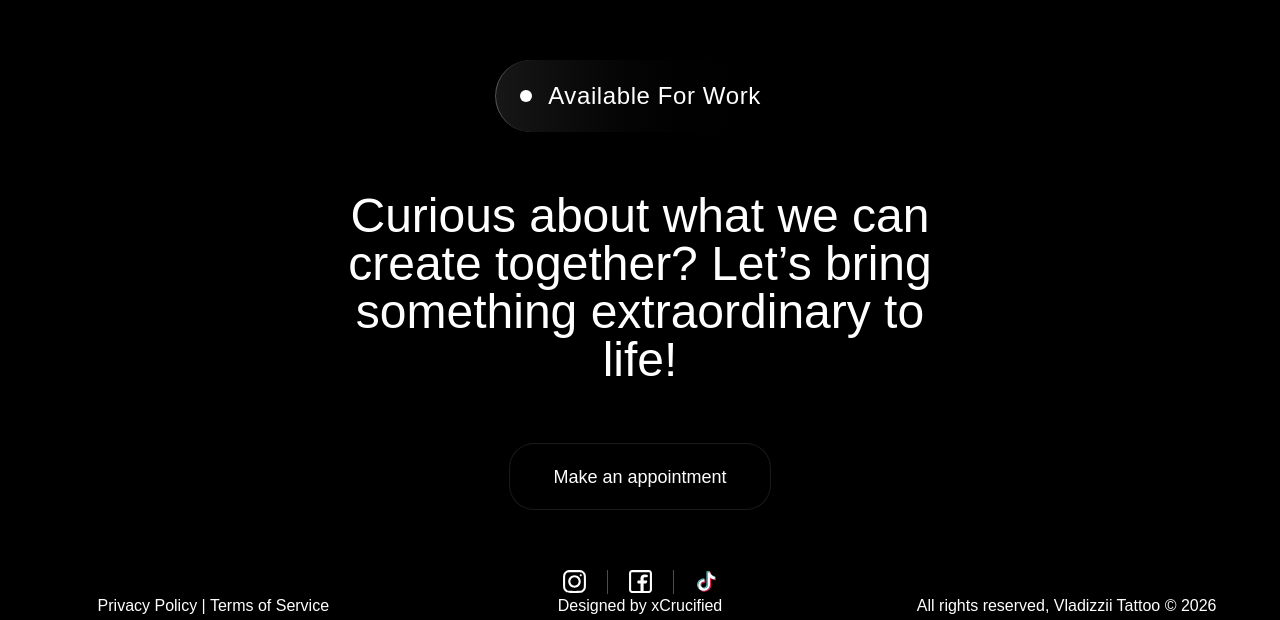
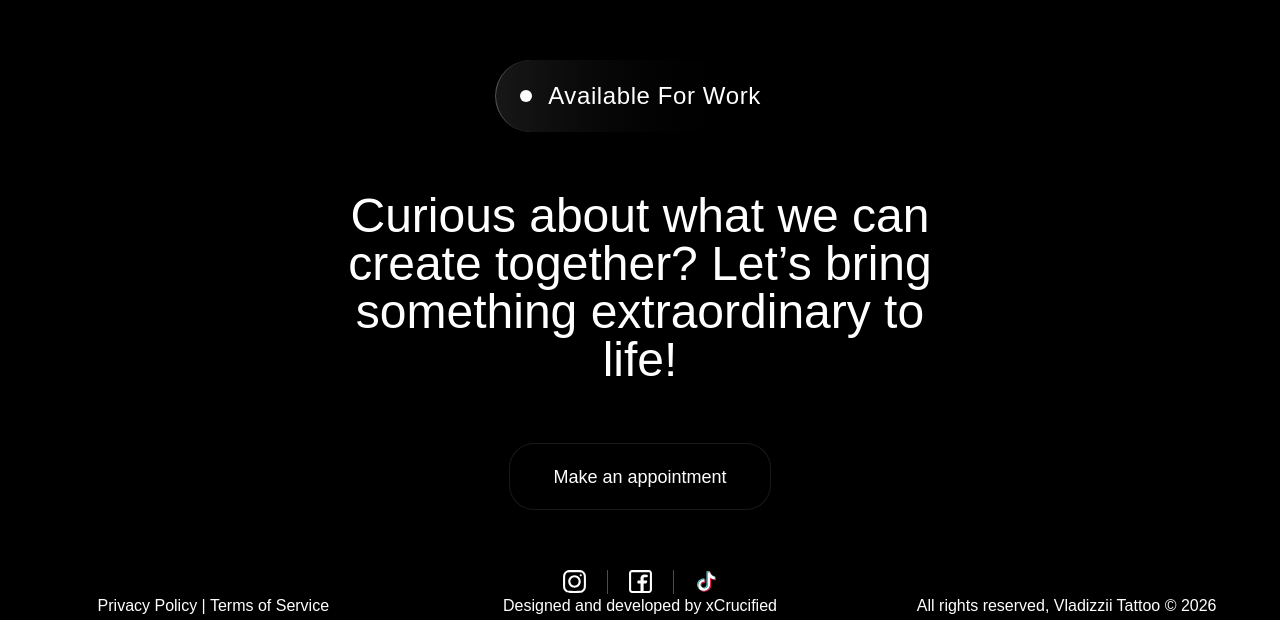
Before and after one commit to xCrucified/WebTattoo, a Next.js app in the folder vladizziitattoo/: page / in a window 1280 px wide. Shown: the part 2508-3128 px from the top of the page. Built offline with nearby package versions, Linux system fonts and the light colour scheme.

Commit message:
fix: update footer text to clarify design and development attribution

```diff
--- a/vladizziitattoo/app/components/shared/footer.tsx
+++ b/vladizziitattoo/app/components/shared/footer.tsx
@@ -141,7 +141,7 @@ export const Footer: React.FC<Props> = ({ className }) => {
             <Link href="/terms-of-service">Terms of Service</Link>
           </div>
           <div>
-            Designed by{" "}
+            Designed and developed by{" "}
             <a
               href="https://your-portfolio.com"
               target="_blank"
```
